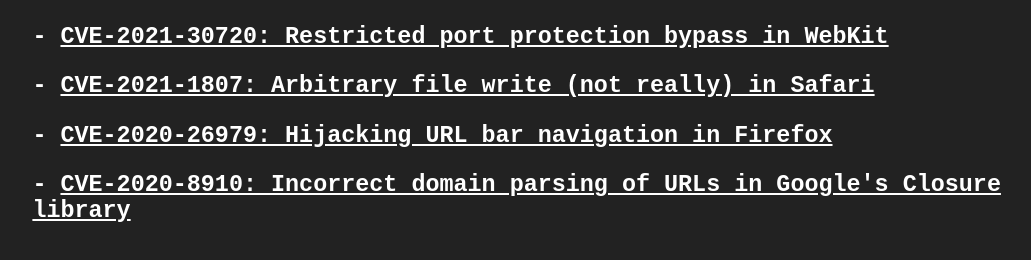
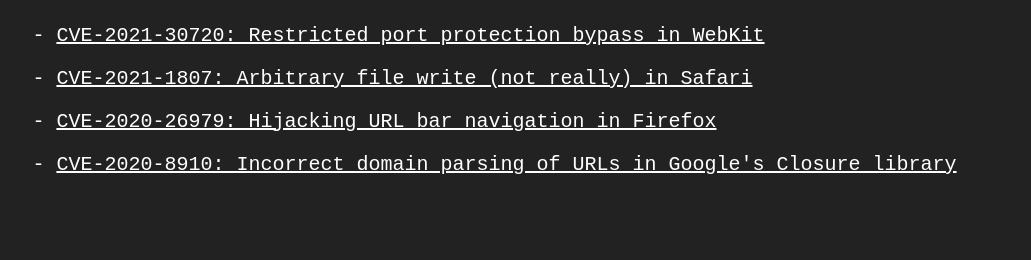
Before and after one commit to xdavidhu/xdavidhu.me, a plain HTML site: page archive/cves/index.html in a window 1280 px wide. Shown: the part 192-452 px from the top of the page, without its empty margins (102-1133 px from the left). Drawn offline with Linux system fonts and the light colour scheme.

Commit message:
Make CVEs less large

```diff
--- a/archive/cves/index.html
+++ b/archive/cves/index.html
@@ -12,10 +12,10 @@
     <div class="interactive" style="text-align: center; margin-top: 5em; margin-left: 10%; margin-right: 5%;">
         <div style="text-align: left;">
             <h1 style="padding-bottom: 1em;">My CVEs 😎</h1>
-            <h3>- <a href="https://support.apple.com/en-us/HT212528">CVE-2021-30720: Restricted port protection bypass in WebKit</a></h3>
-            <h3>- <a href="https://support.apple.com/en-us/HT212317">CVE-2021-1807: Arbitrary file write (not really) in Safari</a></h3>
-            <h3>- <a href="https://www.mozilla.org/en-US/security/advisories/mfsa2020-54/#CVE-2020-26979">CVE-2020-26979: Hijacking URL bar navigation in Firefox</a></h3>
-            <h3>- <a href="https://github.com/advisories/GHSA-vh5w-fg69-rc8m">CVE-2020-8910: Incorrect domain parsing of URLs in Google's Closure library</a></h3>
+            <p>- <a href="https://support.apple.com/en-us/HT212528">CVE-2021-30720: Restricted port protection bypass in WebKit</a></p>
+            <p>- <a href="https://support.apple.com/en-us/HT212317">CVE-2021-1807: Arbitrary file write (not really) in Safari</a></p>
+            <p>- <a href="https://www.mozilla.org/en-US/security/advisories/mfsa2020-54/#CVE-2020-26979">CVE-2020-26979: Hijacking URL bar navigation in Firefox</a></p>
+            <p>- <a href="https://github.com/advisories/GHSA-vh5w-fg69-rc8m">CVE-2020-8910: Incorrect domain parsing of URLs in Google's Closure library</a></p>
         </div>
     </div>
 </body>
```
